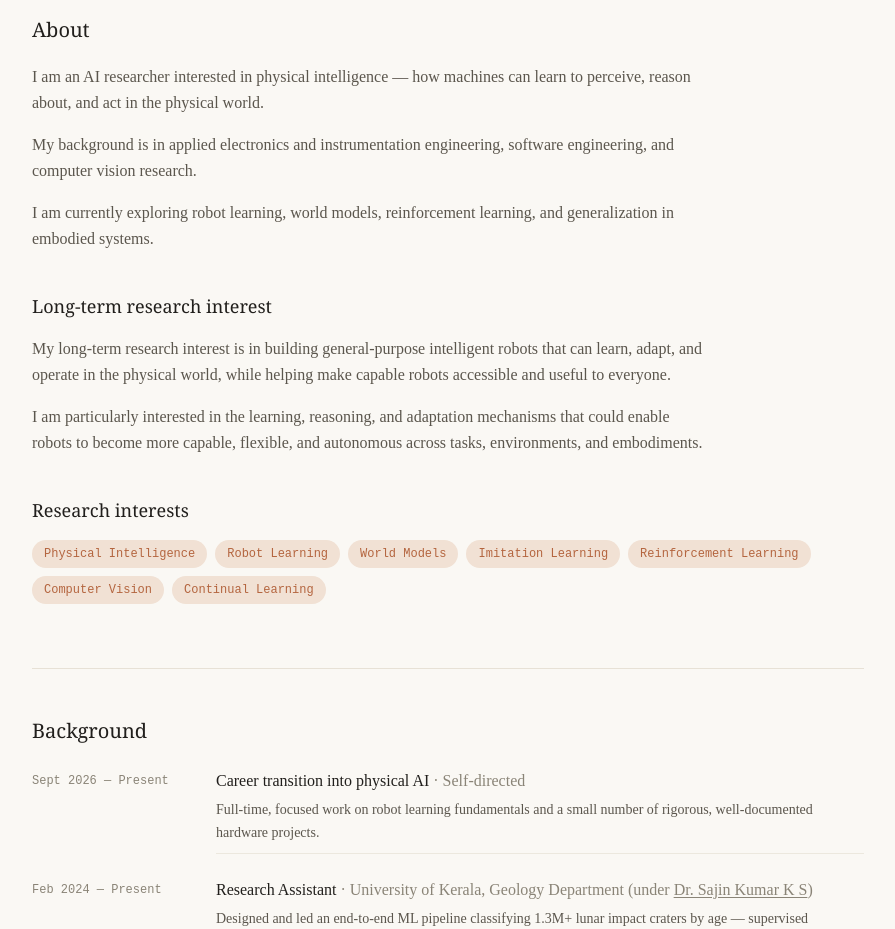
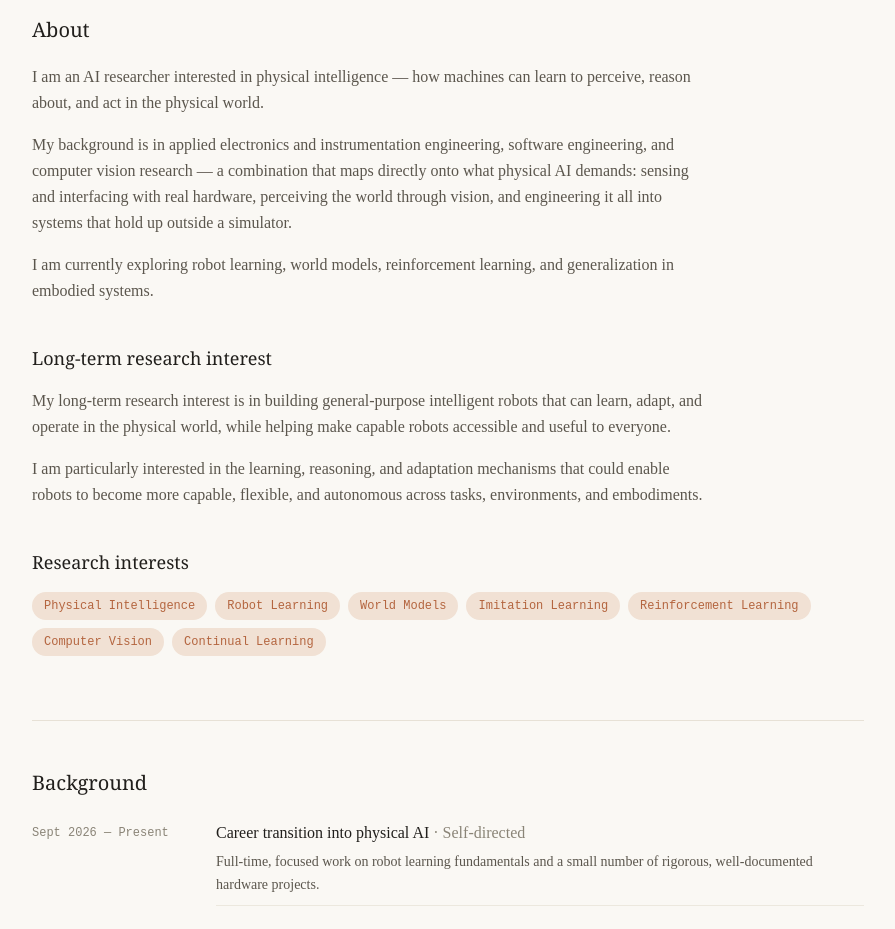
Before and after one commit to SaagaraMB/saagara-portfolio, a Next.js app: page / in a window 1280 px wide. Shown: the part 1700-2629 px from the top of the page, without its empty margins (192-1087 px from the left). Built offline with nearby package versions, Linux system fonts and the light colour scheme.

Commit message:
Explain how background maps onto physical AI in About section

```diff
--- a/app/page.tsx
+++ b/app/page.tsx
@@ -170,7 +170,11 @@ export default function HomePage() {
           </p>
           <p>
             My background is in applied electronics and instrumentation
-            engineering, software engineering, and computer vision research.
+            engineering, software engineering, and computer vision research
+            — a combination that maps directly onto what physical AI
+            demands: sensing and interfacing with real hardware, perceiving
+            the world through vision, and engineering it all into systems
+            that hold up outside a simulator.
           </p>
           <p>
             I am currently exploring robot learning, world models,
```
